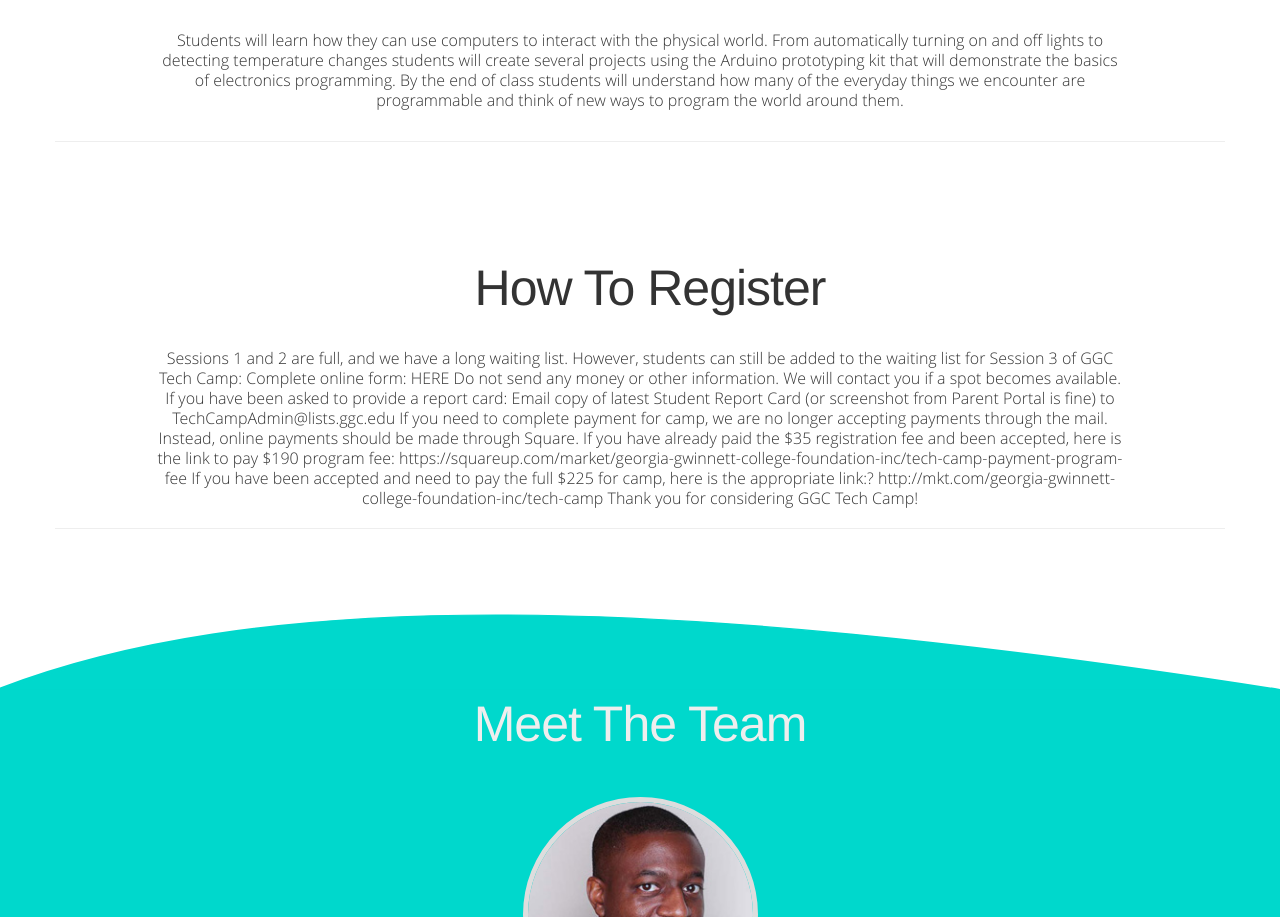
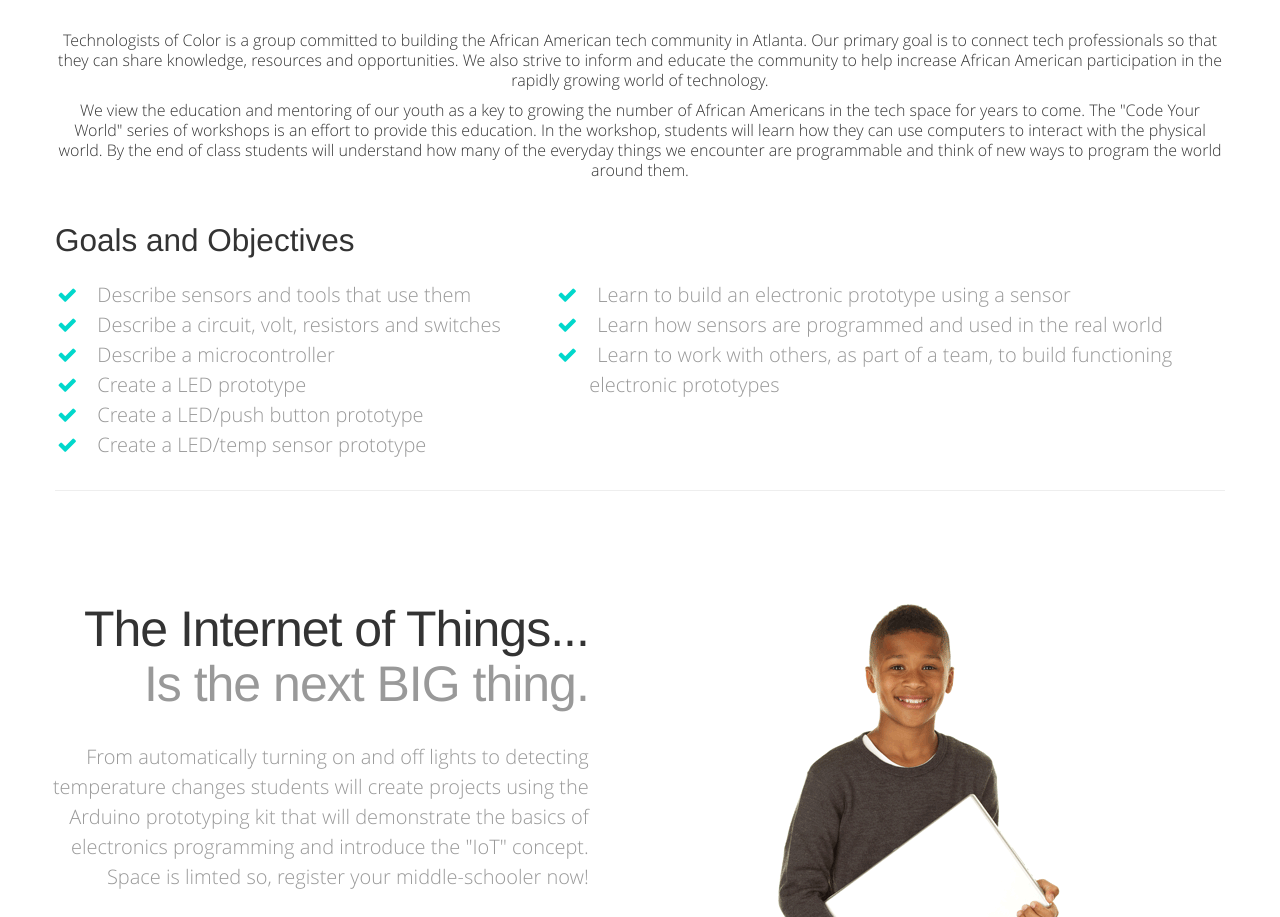
Before and after one commit to techsofcolor/code-your-world, a plain HTML site: page index.html in a window 1280 px wide. Shown: the part 695-1612 px from the top of the page. Drawn offline with Linux system fonts and the light colour scheme.

Commit message:
- implemented all sections - edited copy - added image of young boy

```diff
--- a/index.html
+++ b/index.html
@@ -103,6 +103,10 @@
 	</section>
 	<!-- END HOME SECTION -->
 
+
+
+
+
 	<!-- ABOUT SECTION -->
 	<section id="about">
 
@@ -120,16 +124,37 @@
 	  <!-- ABOUT TEXT WITH ICON / IMAGE -->
 	  <div class="container second">
 		<div class="row">
-		  <div class="span10 offset1">
-			<p>Students will learn how they can use computers to interact with the physical world.  From automatically turning on and off lights to detecting temperature changes students will create several projects using the Arduino prototyping kit that will demonstrate the basics of electronics programming.  By the end of class students will understand how many of the everyday things we encounter are programmable and think of new ways to program the world around them.</p>
-		  </div>
+            <div class="span12 ">
+                <p>Technologists of Color is a group committed to building the African American tech community in Atlanta.
+                    Our primary goal is to connect tech professionals so that they can share knowledge, resources and
+                    opportunities. We also strive to inform and educate the community to help increase African American
+                    participation in the rapidly growing world of technology.  </p>
+                <p>We view the education and mentoring of our
+                youth as a key to growing the number of African Americans in the tech space for years to come.  The "Code Your World"
+                series of workshops is an effort to provide this education.  In the workshop, students will learn how they can use computers to interact with the physical world.
+                    By the end of class students will understand how many of the everyday things we encounter
+                    are programmable and think of new ways to program the world around them.</p><br/>
+		    </div>
         </div>
         <div class="row">
-            <div class="span4">
+            <div class="span5 cbp-so-side-right">
+                <h2>Goals and Objectives</h2>
+                <ul class="icons-ul big-li muted">
+                    <li><i class="icon-ok"></i>Describe sensors and tools that use them</li>
+                    <li><i class="icon-ok"></i>Describe a circuit, volt, resistors and switches</li>
+                    <li><i class="icon-ok"></i>Describe a microcontroller</li>
+                    <li><i class="icon-ok"></i>Create a LED prototype </li>
+                    <li><i class="icon-ok"></i>Create a LED/push button prototype</li>
+                    <li><i class="icon-ok"></i>Create a LED/temp sensor prototype</li>
+                </ul>
             </div>
-            <div class="span4">
-            </div>
-            <div class="span4">
+            <div class="span7 cbp-so-side-right">
+                <h2>&nbsp;</h2>
+                <ul class="icons-ul big-li muted">
+                    <li><i class="icon-ok"></i>Learn to build an electronic prototype using a sensor</li>
+                    <li><i class="icon-ok"></i>Learn how sensors are programmed and used in the real world</li>
+                    <li><i class="icon-ok"></i>Learn to work with others, as part of a team, to build functioning electronic prototypes</li>
+                </ul>
             </div>
 		</div>
 		<hr>
@@ -140,75 +165,77 @@
 	<!-- END ABOUT SECTION -->
 
     <!-- REGISTER SECTION -->
-    <section id="register">
+    <!--<section id="register">-->
 
-        <!-- TOP REGISTER TEXT -->
-        <div class="container first">
-            <div class="row">
-                <div class="span12">
-                    <h2 class="featurette-heading">How To Register</h2>
-                    <!--<p class="muted">Write our simple marketing, informational text about the website or anything here.</p>-->
-                </div>
-            </div>
-        </div>
-        <!-- END TOP REGISTER TEXT -->
+        <!--&lt;!&ndash; TOP REGISTER TEXT &ndash;&gt;-->
+        <!--<div class="container first">-->
+            <!--<div class="row">-->
+                <!--<div class="span12">-->
+                    <!--<h2 class="featurette-heading">How To Register</h2>-->
+                    <!--&lt;!&ndash;<p class="muted">Write our simple marketing, informational text about the website or anything here.</p>&ndash;&gt;-->
+                <!--</div>-->
+            <!--</div>-->
+        <!--</div>-->
+        <!--&lt;!&ndash; END TOP REGISTER TEXT &ndash;&gt;-->
 
-        <!-- HOW TO REGISTER TEXT -->
-        <div class="container second">
-            <div class="row">
-                <div class="span10 offset1">
-                    Sessions 1 and 2 are full, and we have a long waiting list. However, students can still be added to the waiting list for Session 3 of GGC Tech Camp:
+        <!--&lt;!&ndash; HOW TO REGISTER TEXT &ndash;&gt;-->
+        <!--<div class="container second">-->
+            <!--<div class="row">-->
+                <!--<div class="span10 offset1">-->
+                    <!--Sessions 1 and 2 are full, and we have a long waiting list. However, students can still be added to the waiting list for Session 3 of GGC Tech Camp:-->
 
-                    Complete online form: HERE
-                    Do not send any money or other information. We will contact you if a spot becomes available.
-                    If you have been asked to provide a report card:
+                    <!--Complete online form: HERE-->
+                    <!--Do not send any money or other information. We will contact you if a spot becomes available.-->
+                    <!--If you have been asked to provide a report card:-->
 
-                    Email copy of latest Student Report Card (or screenshot from Parent Portal is fine) to TechCampAdmin@lists.ggc.edu
-                    If you need to complete payment for camp, we are no longer accepting payments through the mail. Instead, online payments should be made through Square.
+                    <!--Email copy of latest Student Report Card (or screenshot from Parent Portal is fine) to TechCampAdmin@lists.ggc.edu-->
+                    <!--If you need to complete payment for camp, we are no longer accepting payments through the mail. Instead, online payments should be made through Square.-->
 
-                    If you have already paid the $35 registration fee and been accepted, here is the link to pay $190 program fee: https://squareup.com/market/georgia-gwinnett-college-foundation-inc/tech-camp-payment-program-fee
-                    If you have been accepted and need to pay the full $225 for camp, here is the appropriate link:? http://mkt.com/georgia-gwinnett-college-foundation-inc/tech-camp
-                    Thank you for considering GGC Tech Camp!
+                    <!--If you have already paid the $35 registration fee and been accepted, here is the link to pay $190 program fee: https://squareup.com/market/georgia-gwinnett-college-foundation-inc/tech-camp-payment-program-fee-->
+                    <!--If you have been accepted and need to pay the full $225 for camp, here is the appropriate link:? http://mkt.com/georgia-gwinnett-college-foundation-inc/tech-camp-->
+                    <!--Thank you for considering GGC Tech Camp!-->
 
-                </div>
-            </div>
-            <hr>
-        </div>
-    </section>
+                <!--</div>-->
+            <!--</div>-->
+            <!--<hr>-->
+        <!--</div>-->
+    <!--</section>-->
     <!-- END REGISTER SECTION -->
 
 
 	<!-- FEATURES SECTION -->
-	<!--<section id="features">-->
-	  <!--<div id="cbp-so-scroller" class="cbp-so-scroller">-->
-		<!---->
-		<!--&lt;!&ndash; LEFT FEATURES &ndash;&gt;-->
-		<!--<section class="cbp-so-section">-->
-		  <!--&lt;!&ndash; LEFT FEATURES TEXT &ndash;&gt;-->
-	   	  <!--<article class="cbp-so-side cbp-so-side-left">-->
-			<!--<h2 class="featurette-heading">First Thing You Must To Know. <span class="muted">It'll blow your mind.</span></h2>-->
-			<!--<p class="muted">Fruitcake toffee jujubes. Topping biscuit sesame snaps jelly caramels jujubes tiramisu fruitcake. Marzipan tart lemon.</p>-->
-			<!--<br>-->
-			<!--<a class="btn btn-danger btn-large">Learn More</a>-->
-		  <!--</article>-->
-		  <!--&lt;!&ndash; END LEFT FEATURES TEXT &ndash;&gt;-->
-		  <!---->
-		  <!--&lt;!&ndash; LEFT FEATURES IMAGE &ndash;&gt;-->
-		  <!--<figure class="cbp-so-side cbp-so-side-right">-->
-			<!--<img src="img/layout/450x450.gif" alt="img01">-->
-		  <!--</figure>-->
-		  <!--&lt;!&ndash; END LEFT FEATURES IMAGE &ndash;&gt;-->
-		<!--</section>-->
-		<!--&lt;!&ndash; END LEFT FEATURES &ndash;&gt;-->
-		<!---->
-		<!--&lt;!&ndash; RIGHT FEATURES &ndash;&gt;-->
+	<section id="register">
+	  <div id="cbp-so-scroller" class="cbp-so-scroller">
+
+		<!-- LEFT FEATURES -->
+		<section class="cbp-so-section">
+		  <!-- LEFT FEATURES TEXT -->
+	   	  <article class="cbp-so-side cbp-so-side-left">
+			<h2 class="featurette-heading">The Internet of Things...<br/><span class="muted">Is the next BIG thing.</span></h2>
+			<p class="muted">From automatically turning on and off lights to detecting temperature changes students will
+                create projects using the Arduino prototyping kit that will demonstrate the basics of electronics programming
+                and introduce the "IoT" concept.  Space is limted so, register your middle-schooler now! </p>
+			<br>
+			<a class="btn btn-danger btn-large">Register Now</a>
+		  </article>
+		  <!-- END LEFT FEATURES TEXT -->
+
+		  <!-- LEFT FEATURES IMAGE -->
+		  <figure class="cbp-so-side cbp-so-side-right">
+			<img src="img/student-holding-laptop-450x450.png" alt="img01">
+		  </figure>
+		  <!-- END LEFT FEATURES IMAGE -->
+		</section>
+		<!-- END LEFT FEATURES -->
+
+		<!-- RIGHT FEATURES -->
 		<!--<section class="cbp-so-section">-->
 		  <!--&lt;!&ndash; RIGHT FEATURES IMAGE &ndash;&gt;-->
 		  <!--<figure class="cbp-so-side cbp-so-side-left">-->
 			<!--<img src="img/layout/550x600.gif" alt="img01">-->
 		  <!--</figure>-->
 		  <!--&lt;!&ndash; END RIGHT FEATURES IMAGE &ndash;&gt;-->
-		  <!---->
+
 		  <!--&lt;!&ndash; RIGHT FEATURES TEXT &ndash;&gt;-->
 		  <!--<article class="cbp-so-side cbp-so-side-right">-->
 			<!--<h2 class="featurette-heading">Oh yeah, it's that good. <span class="muted">See for yourself.</span></h2>-->
@@ -227,10 +254,9 @@
 		  <!--</article>-->
 		  <!--&lt;!&ndash; END RIGHT FEATURES TEXT &ndash;&gt;-->
 		<!--</section>-->
-		<!--&lt;!&ndash; END RIGHT FEATURES &ndash;&gt;-->
-		<!---->
-	  <!--</div>-->
-	  <!---->
+		<!-- END RIGHT FEATURES -->
+	  </div>
+
 	  <!--&lt;!&ndash; ADDITIONAL FEATURES &ndash;&gt;-->
 	  <!--<div class="container additional-features"> -->
 		<!--<div class="container-narrow">-->
```
Also changed, not shown: img/student-holding-laptop-450x450.png (added).
